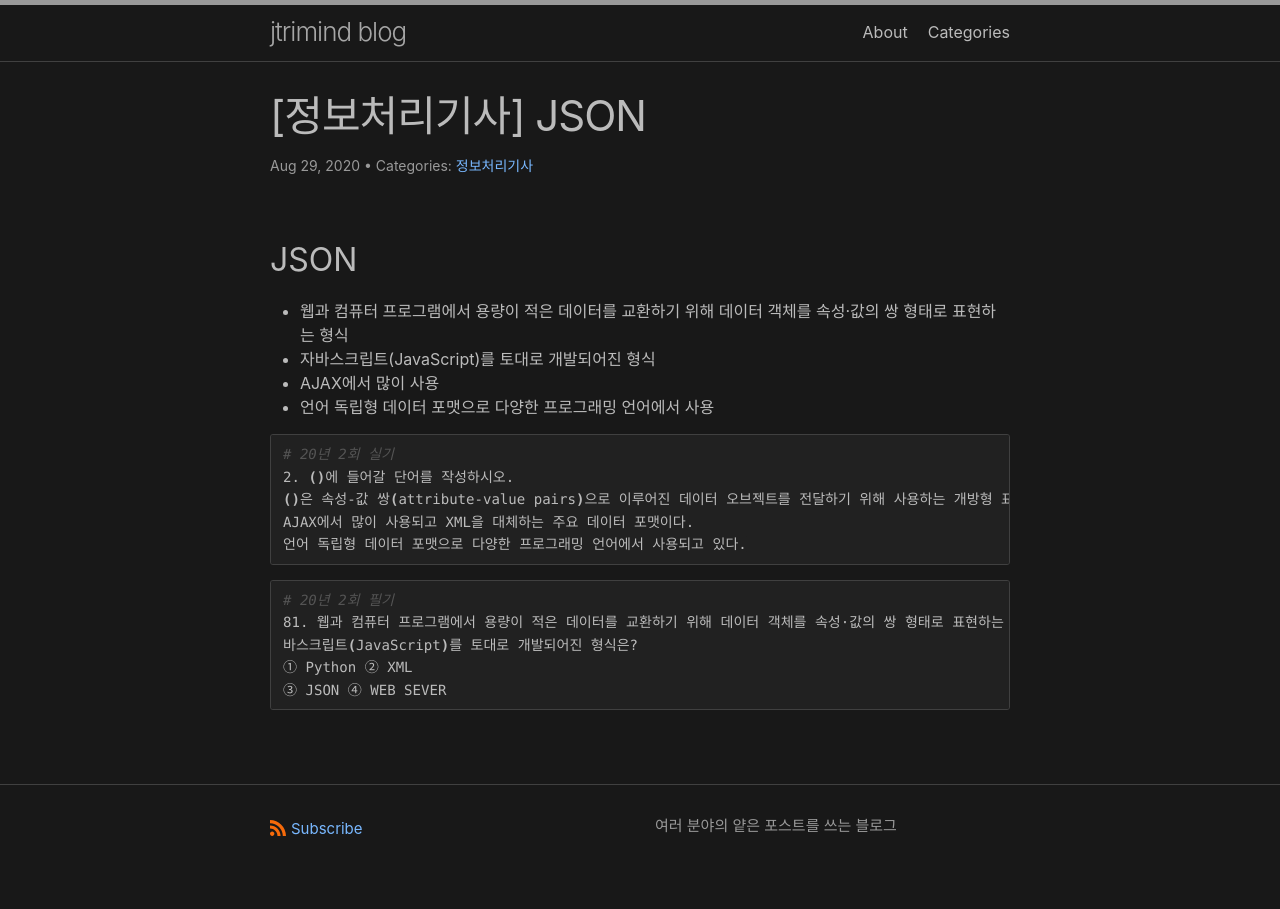
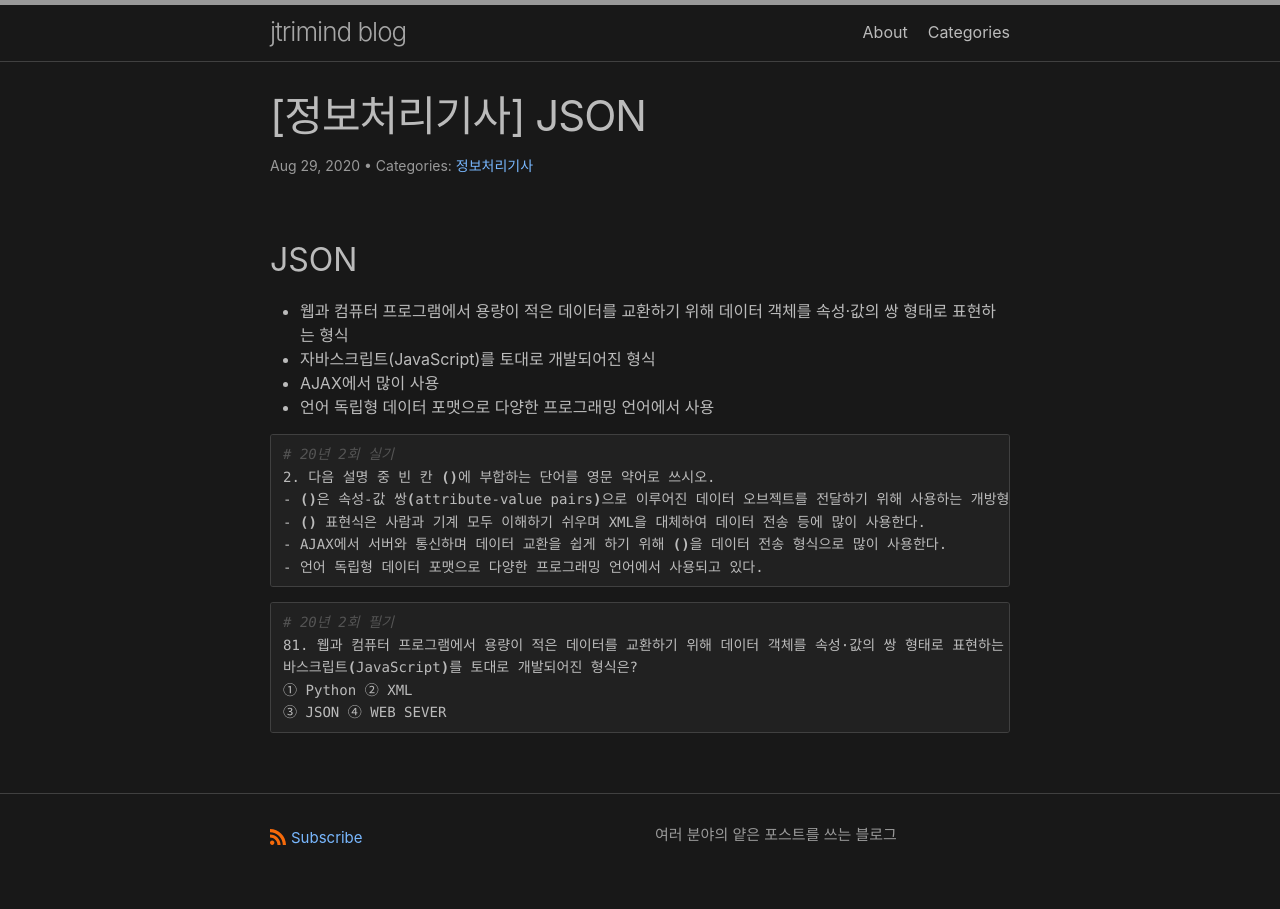
Before and after one commit to jtrimind/jtrimind.github.io, a Jekyll site: the page built from 정보처리기사/_posts/2020-08-29-json.md, in a window 1280 px wide. Built offline with Jekyll 4.4.1, drawn with Linux system fonts in a browser that asks for light colours; comment, search, counter and statistics services are not loaded.

Commit message:
Update JSON

````diff
--- a/정보처리기사/_posts/2020-08-29-json.md
+++ b/정보처리기사/_posts/2020-08-29-json.md
@@ -11,10 +11,11 @@ title: "[정보처리기사] JSON"
 
 ```bash
 # 20년 2회 실기
-2. ()에 들어갈 단어를 작성하시오.
-()은 속성-값 쌍(attribute-value pairs)으로 이루어진 데이터 오브젝트를 전달하기 위해 사용하는 개방형 표준 포맷이다.
-AJAX에서 많이 사용되고 XML을 대체하는 주요 데이터 포맷이다.
-언어 독립형 데이터 포맷으로 다양한 프로그래밍 언어에서 사용되고 있다.
+2. 다음 설명 중 빈 칸 ()에 부합하는 단어를 영문 약어로 쓰시오.
+- ()은 속성-값 쌍(attribute-value pairs)으로 이루어진 데이터 오브젝트를 전달하기 위해 사용하는 개방형 표준 포맷이다.
+- () 표현식은 사람과 기계 모두 이해하기 쉬우며 XML을 대체하여 데이터 전송 등에 많이 사용한다.
+- AJAX에서 서버와 통신하며 데이터 교환을 쉽게 하기 위해 ()을 데이터 전송 형식으로 많이 사용한다.
+- 언어 독립형 데이터 포맷으로 다양한 프로그래밍 언어에서 사용되고 있다.
 ```
 
 ```bash
````
